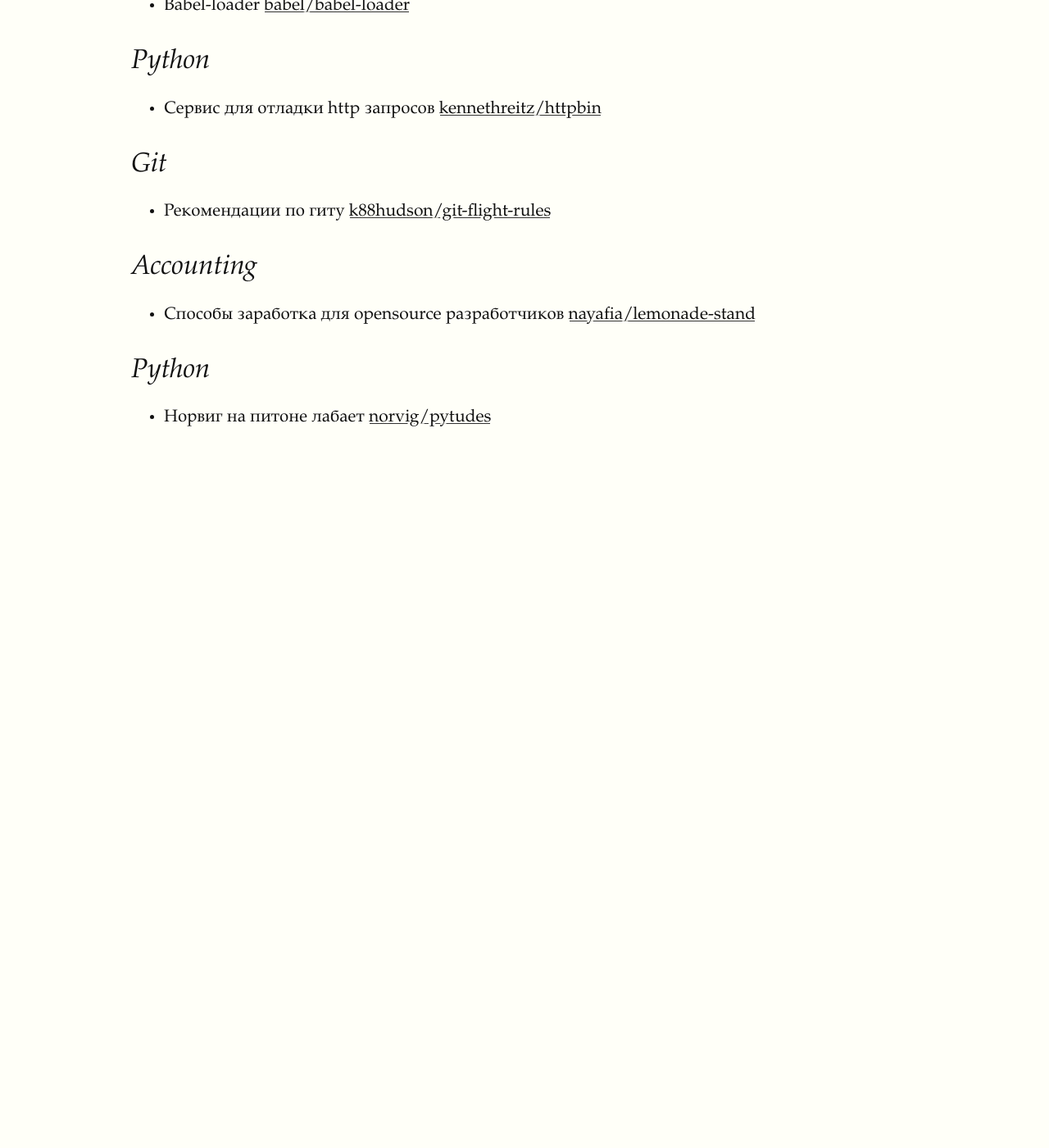
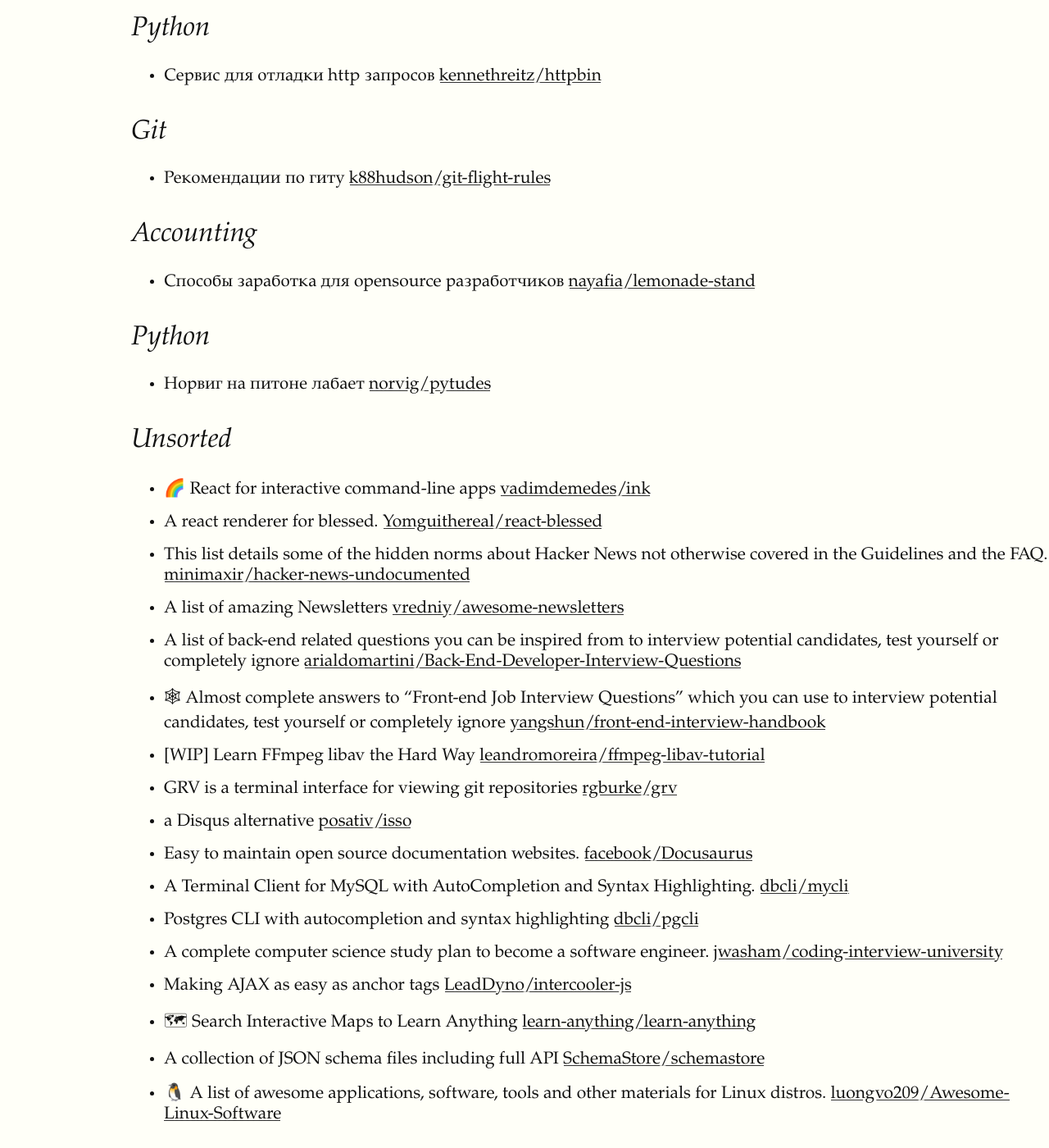
Before and after one commit to Bubujka/my, a Jekyll site: the page built from stars.md, in a window 1280 px wide and 1400 px high, scrolled down 4826 px. Shown: the whole window at 82% size. Built offline with Jekyll 4.4.1, drawn with Linux system fonts in a browser that asks for light colours; before the commit the page ends 5377 px from its top, so only the background shows below that; some of the changed text lies outside the part shown.

Commit message:
Обновил ссылки

```diff
--- a/stars.md
+++ b/stars.md
@@ -127,3 +126,22 @@ title: Лайки на github
 
 ## Python
 - Норвиг на питоне лабает [norvig/pytudes](https://github.com/norvig/pytudes)
+
+## Unsorted
+- 🌈 React for interactive command-line apps [vadimdemedes/ink](https://github.com/vadimdemedes/ink)
+- A react renderer for blessed. [Yomguithereal/react-blessed](https://github.com/Yomguithereal/react-blessed)
+- This list details some of the hidden norms about Hacker News not otherwise covered in the Guidelines and the FAQ. [minimaxir/hacker-news-undocumented](https://github.com/minimaxir/hacker-news-undocumented)
+- A list of amazing Newsletters [vredniy/awesome-newsletters](https://github.com/vredniy/awesome-newsletters)
+- A list of back-end related questions you can be inspired from to interview potential candidates, test yourself or completely ignore [arialdomartini/Back-End-Developer-Interview-Questions](https://github.com/arialdomartini/Back-End-Developer-Interview-Questions)
+- 🕸 Almost complete answers to "Front-end Job Interview Questions" which you can use to interview potential candidates, test yourself or completely ignore [yangshun/front-end-interview-handbook](https://github.com/yangshun/front-end-interview-handbook)
+- [WIP] Learn FFmpeg libav the Hard Way [leandromoreira/ffmpeg-libav-tutorial](https://github.com/leandromoreira/ffmpeg-libav-tutorial)
+- GRV is a terminal interface for viewing git repositories [rgburke/grv](https://github.com/rgburke/grv)
+- a Disqus alternative [posativ/isso](https://github.com/posativ/isso)
+- Easy to maintain open source documentation websites. [facebook/Docusaurus](https://github.com/facebook/Docusaurus)
+- A Terminal Client for MySQL with AutoCompletion and Syntax Highlighting. [dbcli/mycli](https://github.com/dbcli/mycli)
+- Postgres CLI with autocompletion and syntax highlighting [dbcli/pgcli](https://github.com/dbcli/pgcli)
+- A complete computer science study plan to become a software engineer. [jwasham/coding-interview-university](https://github.com/jwasham/coding-interview-university)
+- Making AJAX as easy as anchor tags [LeadDyno/intercooler-js](https://github.com/LeadDyno/intercooler-js)
+- 🗺 Search Interactive Maps to Learn Anything [learn-anything/learn-anything](https://github.com/learn-anything/learn-anything)
+- A collection of JSON schema files including full API [SchemaStore/schemastore](https://github.com/SchemaStore/schemastore)
+- 🐧 A list of awesome applications, software, tools and other materials for Linux distros. [luongvo209/Awesome-Linux-Software](https://github.com/luongvo209/Awesome-Linux-Software)
```
Also changed, not shown: other parts of stars.md (+0 -1 lines), reps.md (+4 -0 lines).
